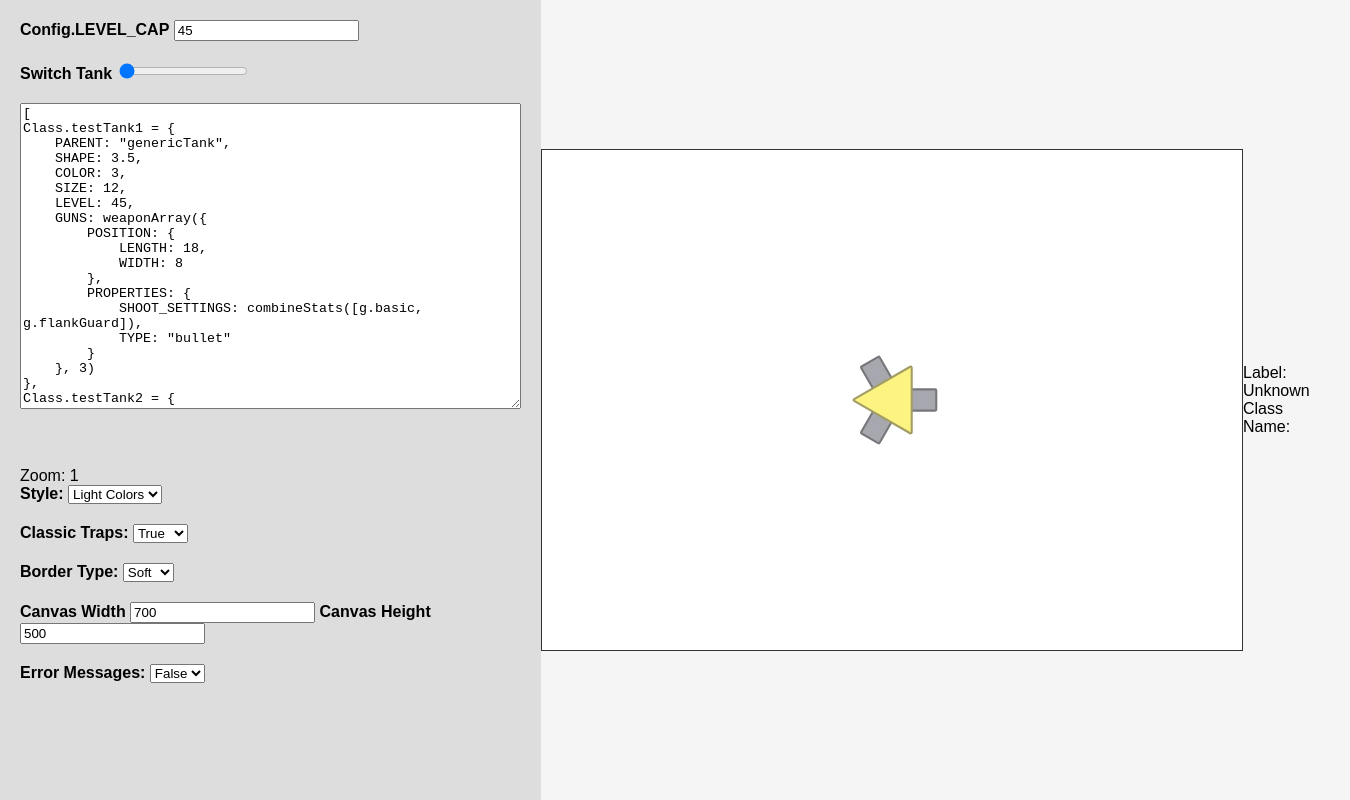
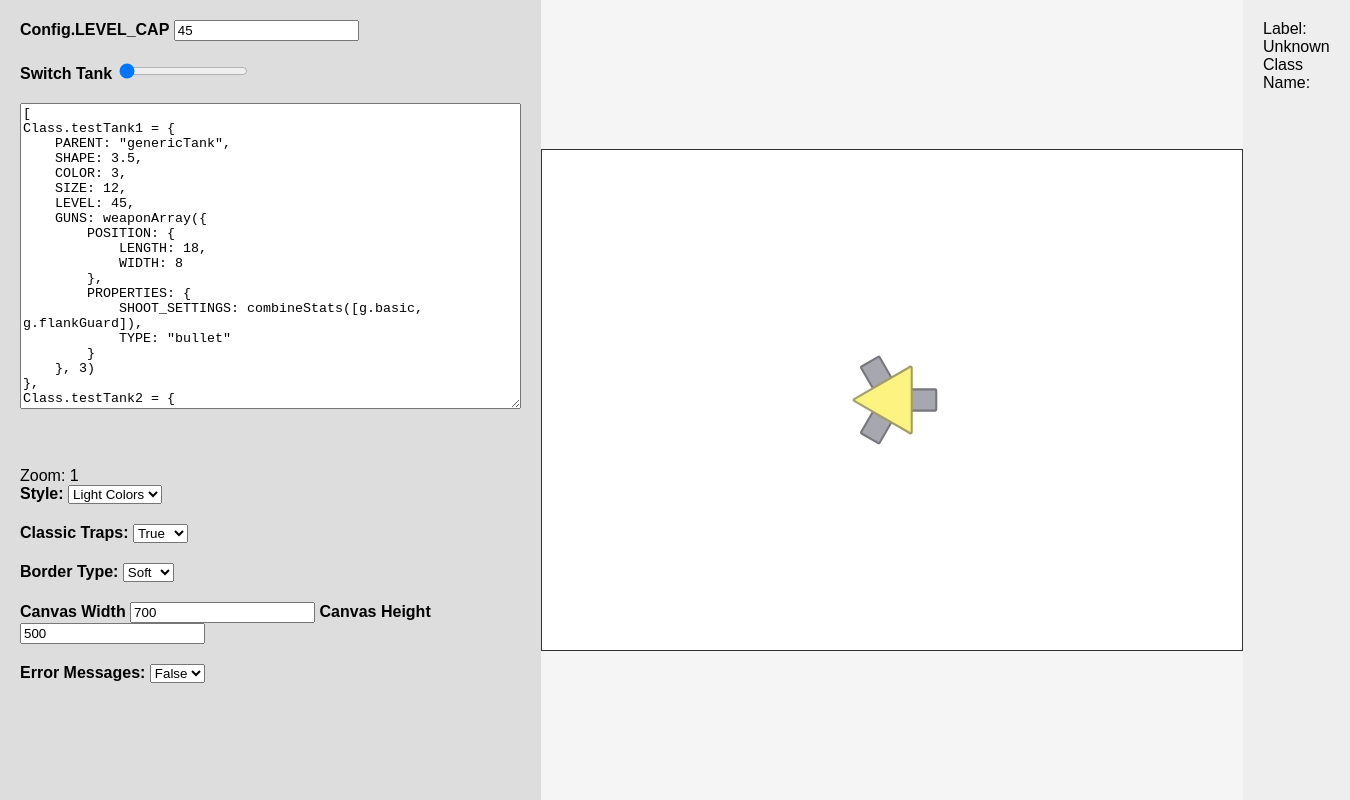
Before and after one commit to canxa31415-stack/OSA-Tank-Editor, a website: page public/index.html in a window 1280 px wide. Shown: the whole page, 1350 px wide, since content can reach past the window. Drawn offline with Linux system fonts and the light colour scheme.

Commit message:
Update index.html

```diff
--- a/public/index.html
+++ b/public/index.html
@@ -29,6 +29,14 @@
             flex-direction: column;
             gap: 20px;
         }
+        .info {
+            width: 200px;
+            padding: 20px;
+            background: #eee;
+            display: flex;
+            flex-direction: column;
+            gap: 10px;
+        }
         label {
             font-weight: bold;
             margin-bottom: 4px;
@@ -37,8 +45,7 @@
 </head>
 <body>
 
-<!-- Sidebar with sliders -->
-
+<!-- Sidebar -->
 <div class="sidebar">
     <!-- <div>
         <label for="shapeInput">Shape</label>
@@ -150,15 +157,15 @@ Class.testTank2 = {
 <!-- Center canvas -->
 <div class="content">
     <canvas id="canvas" width="700" height="500"></canvas>
+</div>
+
+<!-- Info panel -->
+<div class="info">
     <div>
         <div>Label: <span id="labelShower"></span></div>
         <div>Name: <span id="nameShower"></span></div>
         <!-- <div>Definition: <span id="definitionShower"></span></div> -->
     </div>
-</div>
-
-<!-- Info panel -->
-<div class="info">
 </div>
 <script src="settings.js"></script>
 <script src="extrafunctions.js"></script>
```
